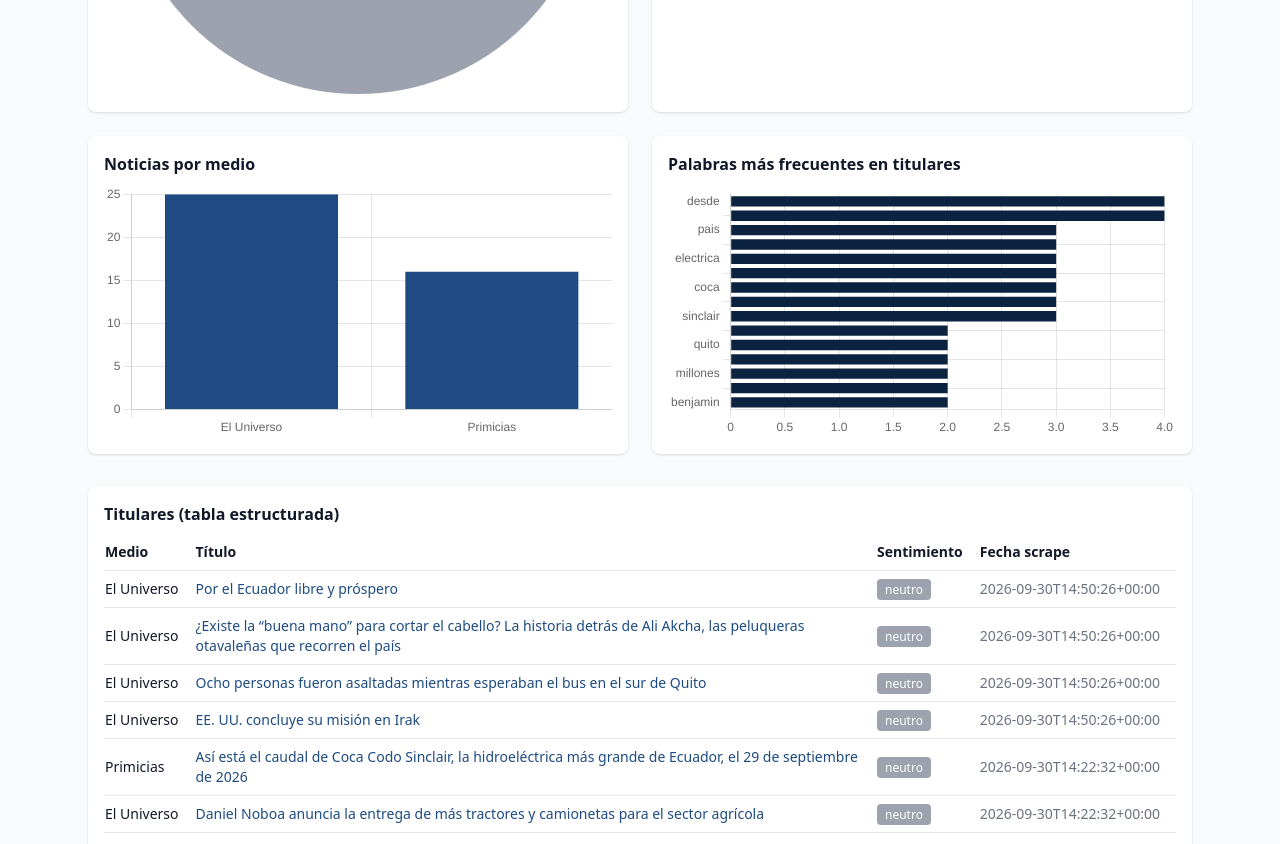
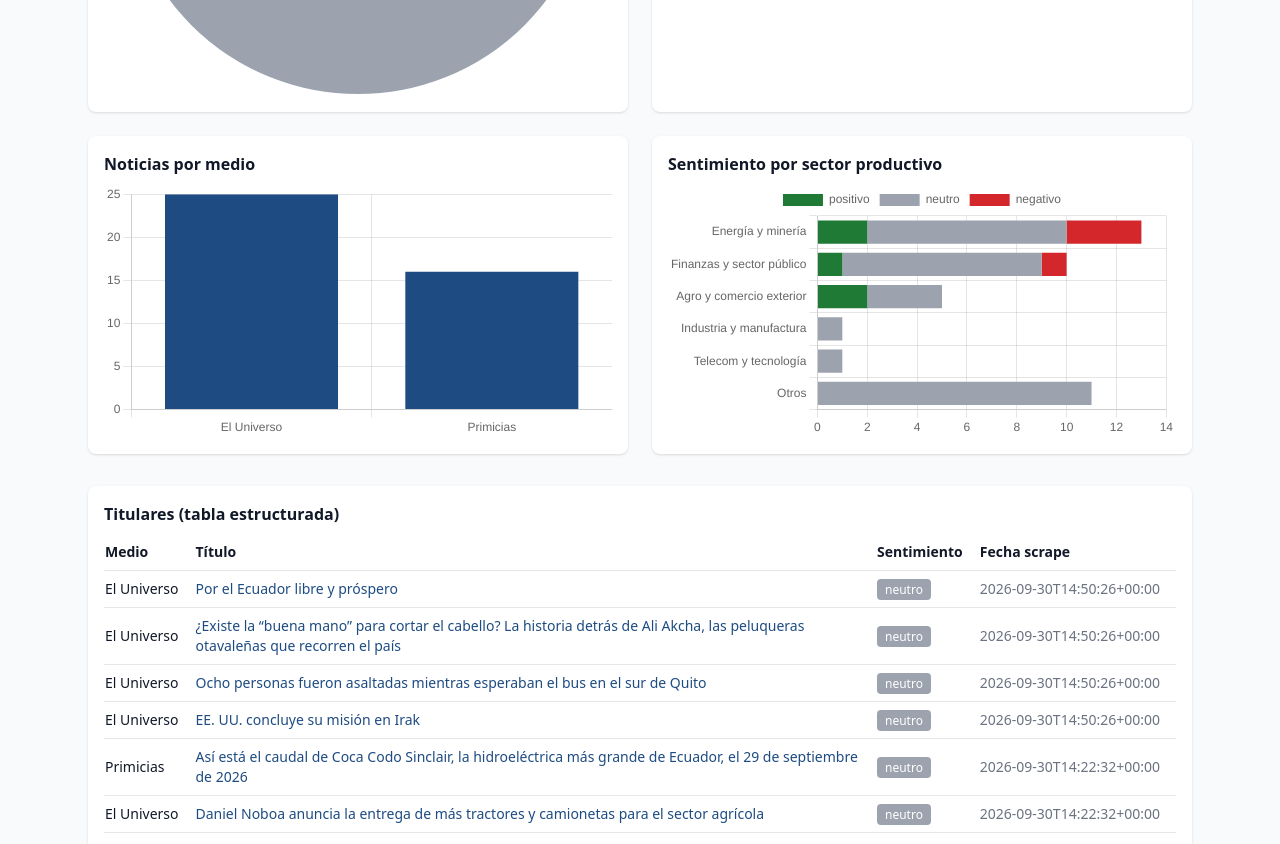
Before and after one commit to MichelleLuzA/ucuenca-sabe, a plain HTML site: page visualizacion/noticias_economia_dashboard.html in a window 1280 px wide. Shown: the part 710-1554 px from the top of the page. Drawn offline with nearby package versions, Linux system fonts and the light colour scheme.

Commit message:
actualizamos el dashboard de noticias

```diff
--- a/visualizacion/noticias_economia_dashboard.html
+++ b/visualizacion/noticias_economia_dashboard.html
@@ -63,8 +63,8 @@
                         <canvas id="chartFuente"></canvas>
                     </div>
                     <div class="bg-white p-4 rounded-lg shadow">
-                        <h2 class="font-semibold mb-2">Palabras más frecuentes en titulares</h2>
-                        <canvas id="chartPalabras"></canvas>
+                        <h2 class="font-semibold mb-2">Sentimiento por sector productivo</h2>
+                        <canvas id="chartSector"></canvas>
                     </div>
                 </div>
 
@@ -89,7 +89,7 @@
             drawSentimiento(sent);
             drawSentimientoFuente(data.sentimiento_por_fuente);
             drawFuente(data.por_fuente);
-            drawPalabras(data.top_palabras);
+            drawSector(data.sentimiento_por_sector);
         }
 
         function kpiCard(label, value, color) {
@@ -143,14 +143,21 @@
             });
         }
 
-        function drawPalabras(top) {
-            new Chart(document.getElementById('chartPalabras'), {
+        function drawSector(porSector) {
+            // "Otros" (sin sector productivo) siempre al final, el resto por total desc
+            const tot = k => Object.values(porSector[k]).reduce((a, b) => a + b, 0);
+            const sectores = Object.keys(porSector).sort((a, b) => (a === 'Otros') - (b === 'Otros') || tot(b) - tot(a));
+            new Chart(document.getElementById('chartSector'), {
                 type: 'bar',
                 data: {
-                    labels: top.map(p => p.palabra),
-                    datasets: [{ data: top.map(p => p.conteo), backgroundColor: colors.navy }]
+                    labels: sectores,
+                    datasets: ['positivo', 'neutro', 'negativo'].map(cat => ({
+                        label: cat,
+                        data: sectores.map(s => porSector[s][cat] || 0),
+                        backgroundColor: SENT_COLOR[cat]
+                    }))
                 },
-                options: { indexAxis: 'y', plugins: { legend: { display: false } } }
+                options: { indexAxis: 'y', scales: { x: { stacked: true, beginAtZero: true }, y: { stacked: true } } }
             });
         }
 
--- a/visualizacion/static/noticias_data.json
+++ b/visualizacion/static/noticias_data.json
@@ -1,6 +1,6 @@
 {
   "metadata": {
-    "timestamp": "2026-09-30T09:51:22.642136",
+    "timestamp": "2026-09-30T10:22:41.902611",
     "fuente": "../../data/silver/noticias_economia/noticias_economia_silver.parquet",
     "total_noticias": 41
   },
@@ -25,68 +25,38 @@
       "positivo": 1
     }
   },
-  "top_palabras": [
-    {
-      "palabra": "desde",
-      "conteo": 4
+  "sentimiento_por_sector": {
+    "Agro y comercio exterior": {
+      "negativo": 0,
+      "neutro": 3,
+      "positivo": 2
     },
-    {
-      "palabra": "septiembre",
-      "conteo": 4
+    "Energía y minería": {
+      "negativo": 3,
+      "neutro": 8,
+      "positivo": 2
     },
-    {
-      "palabra": "pais",
-      "conteo": 3
+    "Finanzas y sector público": {
+      "negativo": 1,
+      "neutro": 8,
+      "positivo": 1
     },
-    {
-      "palabra": "tres",
-      "conteo": 3
+    "Industria y manufactura": {
+      "negativo": 0,
+      "neutro": 1,
+      "positivo": 0
     },
-    {
-      "palabra": "electrica",
-      "conteo": 3
+    "Otros": {
+      "negativo": 0,
+      "neutro": 11,
+      "positivo": 0
     },
-    {
-      "palabra": "puntos",
-      "conteo": 3
-    },
-    {
-      "palabra": "coca",
-      "conteo": 3
-    },
-    {
-      "palabra": "codo",
-      "conteo": 3
-    },
-    {
-      "palabra": "sinclair",
-      "conteo": 3
-    },
-    {
-      "palabra": "mano",
-      "conteo": 2
-    },
-    {
-      "palabra": "quito",
-      "conteo": 2
-    },
-    {
-      "palabra": "gobierno",
-      "conteo": 2
-    },
-    {
-      "palabra": "millones",
-      "conteo": 2
-    },
-    {
-      "palabra": "reforzar",
-      "conteo": 2
-    },
-    {
-      "palabra": "benjamin",
-      "conteo": 2
+    "Telecom y tecnología": {
+      "negativo": 0,
+      "neutro": 1,
+      "positivo": 0
     }
-  ],
+  },
   "noticias": [
     {
       "fuente": "El Universo",
```
Also changed, not shown: 1 other file.
